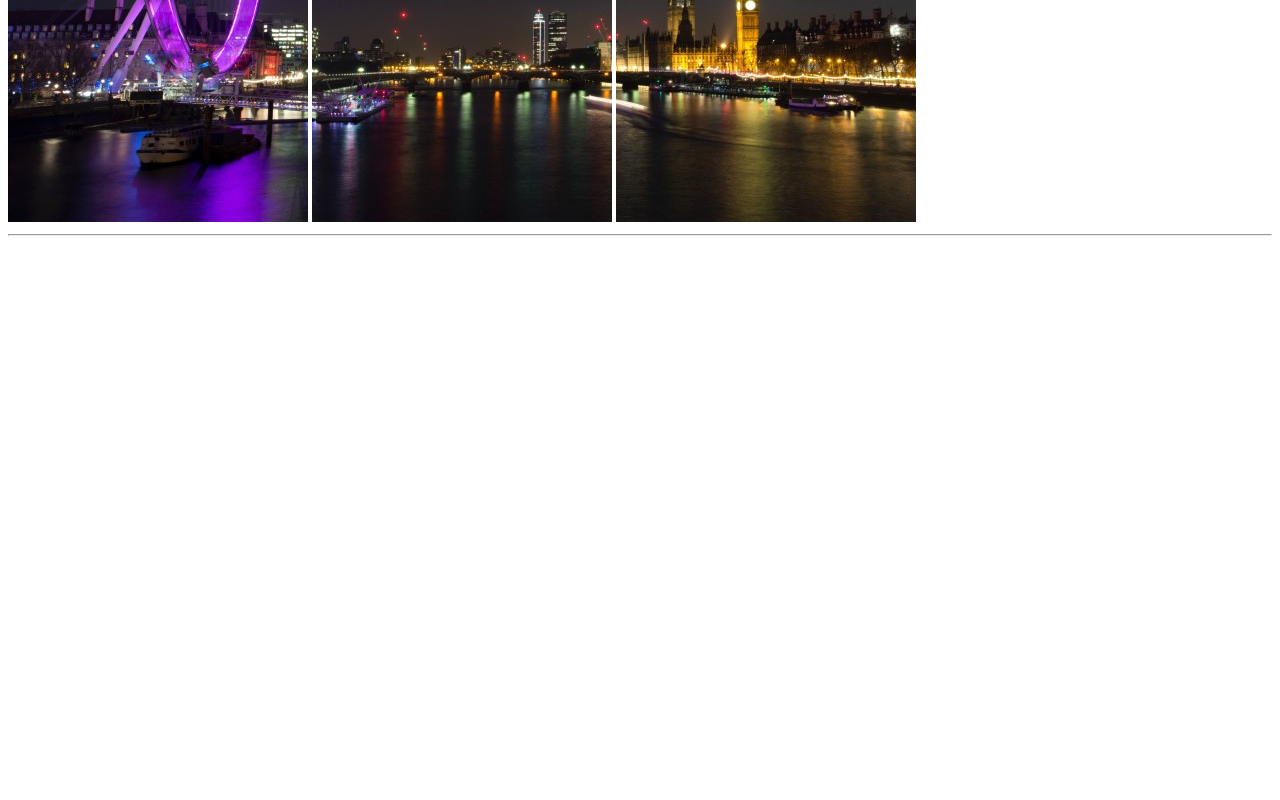
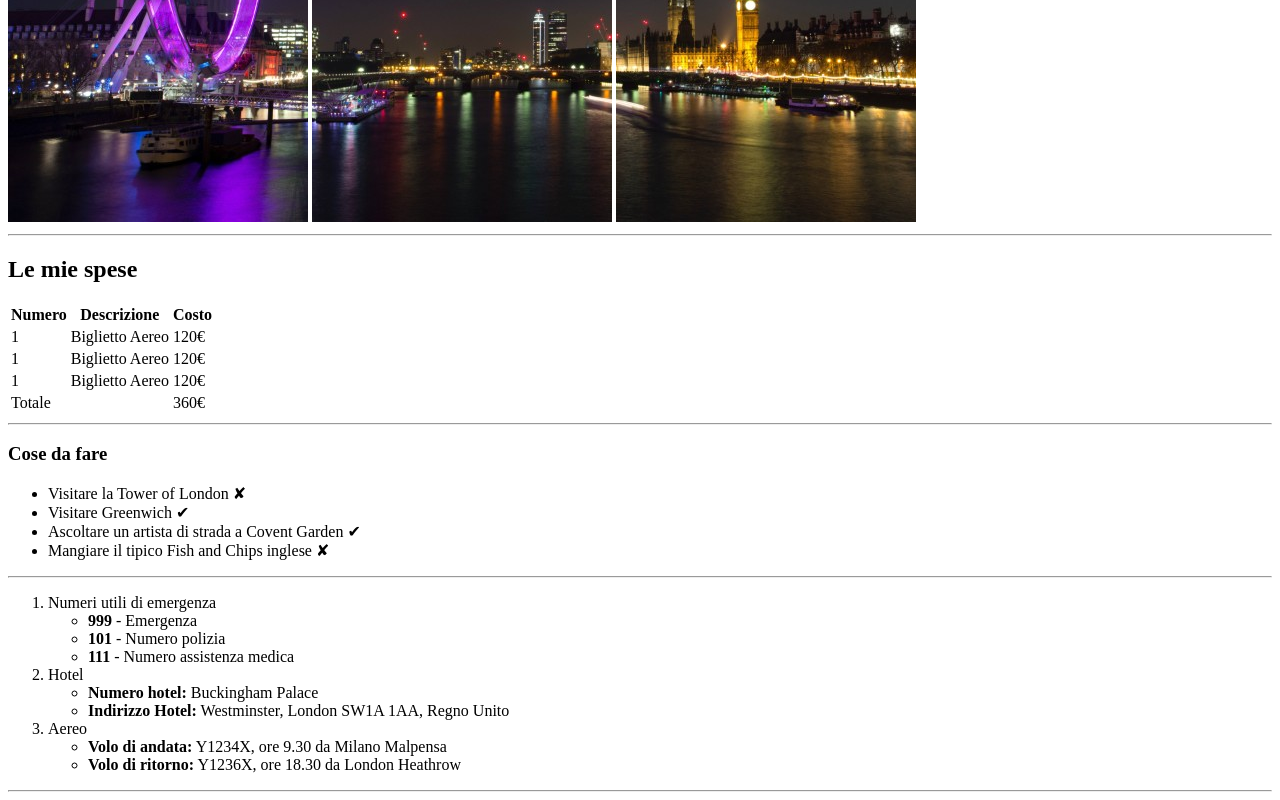
Before and after one commit to Hemil78/html-london-trip, a plain HTML site: page index.html in a window 1280 px wide. Shown: the part 458-1258 px from the top of the page. Before the commit the page ends 800 px from the top, so only its background shows below. Drawn offline with Linux system fonts and the light colour scheme.

Commit message:
Parte Principale

```diff
--- a/index.html
+++ b/index.html
@@ -17,10 +17,82 @@
         </header>
         <!--/Intestazione -->
 
+        <main>
+            <section>
+                <h2>Le mie spese</h2>
+                <table>
+                    <thead>
+                        <th>Numero</th>
+                        <th>Descrizione</th>
+                        <th>Costo</th>
+                    </thead>
+                    <tr>
+                        <td>1</td>
+                        <td>Biglietto Aereo</td>
+                        <td>120€</td>
+                    </tr>
+                    <tr>
+                        <td>1</td>
+                        <td>Biglietto Aereo</td>
+                        <td>120€</td>
+                    </tr>
+                    <tr>
+                        <td>1</td>
+                        <td>Biglietto Aereo</td>
+                        <td>120€</td>
+                    </tr>
+                    <tfoot>
+                        <td>Totale</td>
+                        <td></td>
+                        <td>360€</td>
+                    </tfoot>
+                </table>
+                <hr>
+            </section>
+            <section>
+                <h3>Cose da fare</h3>
+                <ul>
+                    <li>Visitare la Tower of London &#10008</li>
+                    <li>Visitare Greenwich &#10004</li>
+                    <li>Ascoltare un artista di strada a Covent Garden &#10004</li>
+                    <li>Mangiare il tipico Fish and Chips inglese &#10008</li>
+                </ul>
+                <hr>
+            </section>
+            <section>
+                <ol>
+                    <li>Numeri utili di emergenza
+                        <ul>
+                            <li><strong>999</strong> - Emergenza</li>
+                            <li><strong>101</strong> - Numero polizia</li>
+                            <li><strong>111</strong> - Numero assistenza medica</li>
+                        </ul>
+                    </li>
+                    <li>Hotel
+                        <ul>
+                            <li><strong>Numero hotel:</strong> Buckingham Palace</li>
+                            <li><strong>Indirizzo Hotel:</strong> Westminster, London SW1A 1AA, Regno Unito</li>
+                        </ul>
+                    </li>
+                    <li>Aereo
+                        <ul>
+                            <li><strong>Volo di andata:</strong> Y1234X, ore 9.30 da Milano Malpensa</li>
+                            <li><strong>Volo di ritorno:</strong> Y1236X, ore 18.30 da London Heathrow</li>
+                        </ul>
+                    </li>
+                </ol>
+                <hr>
+            </section>
 
-        <main>
+
+
+
+
+
+
 
         </main>
+
 
         <footer>
 
```
